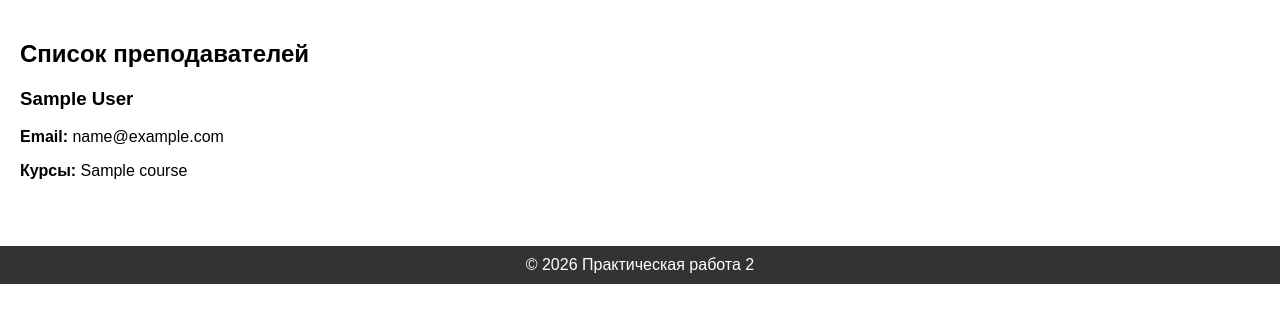
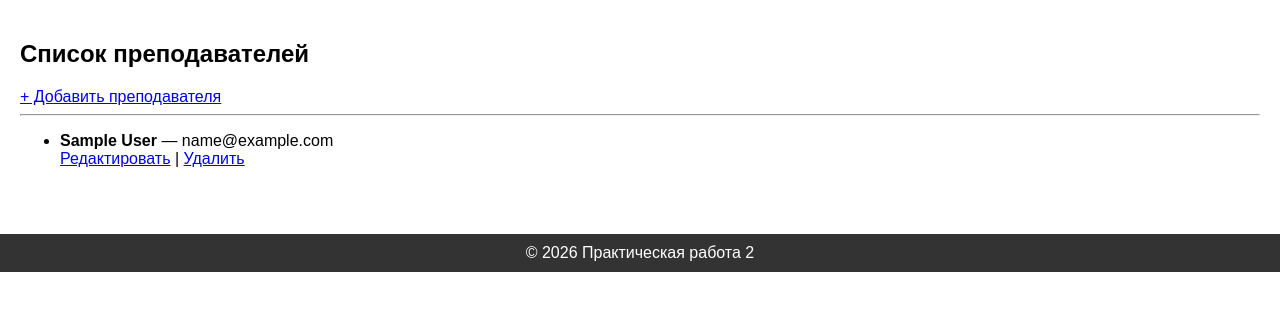
Before and after one commit to Simonenkoa/practice2-university, a Django app: template schedule/templates/schedule/teacher_list.html in a window 1280 px wide. Shown: the part 131-454 px from the top of the page. Run offline with Django 4.2, Linux system fonts and the light colour scheme; the template is opened without the code that fills it: most values are stand-ins (such as "Sample title", 1, 10 or a date in 2020).

Commit message:
переделка шаблонов

```diff
--- a/schedule/templates/schedule/teacher_list.html
+++ b/schedule/templates/schedule/teacher_list.html
@@ -4,23 +4,20 @@
 
 {% block content %}
     <h2>Список преподавателей</h2>
-    <section>
-        {% if teachers %}
+    <a href="{% url 'teacher_create' %}">+ Добавить преподавателя</a>
+    <hr>
+    {% if teachers %}
+        <ul>
             {% for teacher in teachers %}
-                <article>
-                    <h3>{{ teacher.first_name }} {{ teacher.last_name }}</h3>
-                    <p><strong>Email:</strong> {{ teacher.email }}</p>
-                    <p><strong>Курсы:</strong>
-                        {% if teacher.courses.all %}
-                            {% for course in teacher.courses.all %}{{ course.name }}{% if not forloop.last %}, {% endif %}{% endfor %}
-                        {% else %}
-                            нет
-                        {% endif %}
-                    </p>
-                </article>
+                <li>
+                    <strong>{{ teacher.first_name }} {{ teacher.last_name }}</strong> — {{ teacher.email }}
+                    <br>
+                    <a href="{% url 'teacher_update' teacher.pk %}">Редактировать</a> |
+                    <a href="{% url 'teacher_delete' teacher.pk %}">Удалить</a>
+                </li>
             {% endfor %}
-        {% else %}
-            <p>Преподавателей пока нет.</p>
-        {% endif %}
-    </section>
+        </ul>
+    {% else %}
+        <p>Преподавателей пока нет.</p>
+    {% endif %}
 {% endblock %}
```
